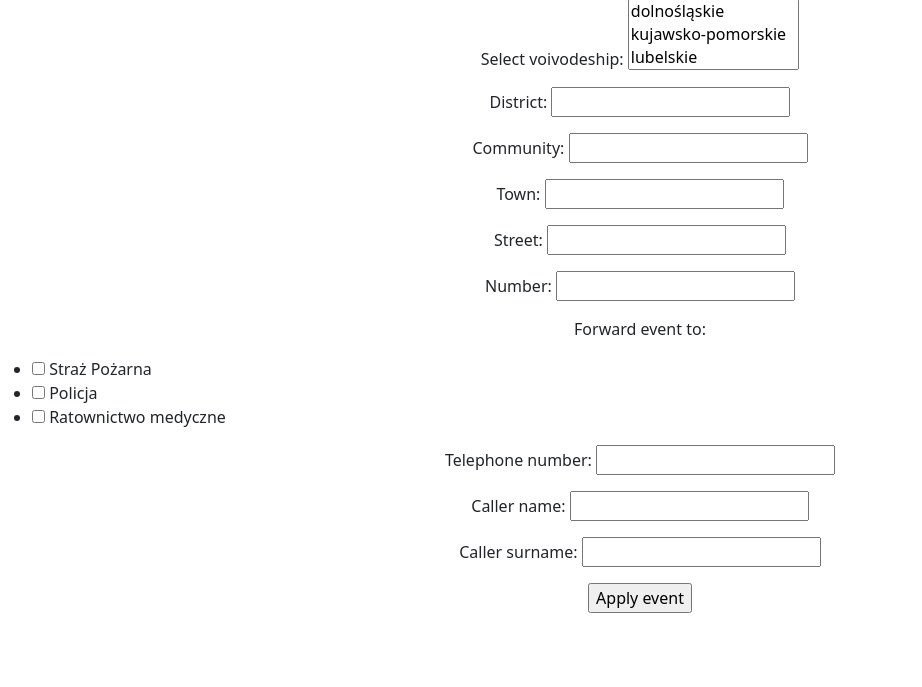
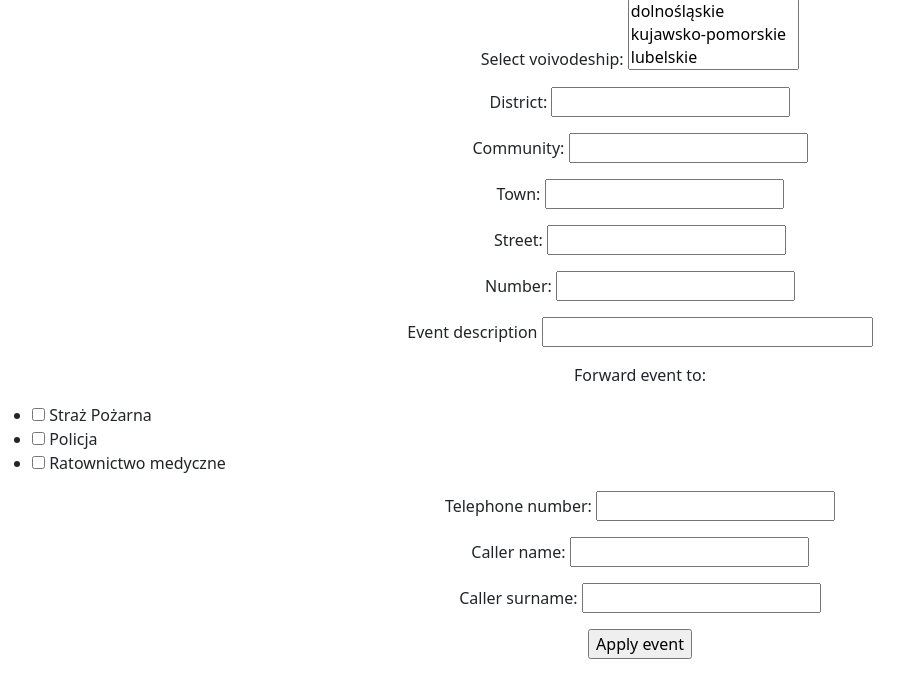
Before and after one commit to wojcik-mariusz/psap, a Flask app: page /add-new-event in a window 1280 px wide. Shown: the part 113-800 px from the top of the page, without its empty margins (0-922 px from the left). Run offline with Flask 2, Linux system fonts and the light colour scheme.

Commit message:
add event description to forms

```diff
--- a/flask_template/db/services.py
+++ b/flask_template/db/services.py
@@ -12,6 +12,7 @@ def insert_new_event(
         town: str,
         street: str,
         street_number: int,
+        description: str,
         list_of_emergency_services_needed: List[str],
         caller_telephone_number: int,
         caller_name: str,
@@ -28,6 +29,7 @@ def insert_new_event(
         town=town,
         street=street,
         street_number=street_number,
+        description=description,
         fw_to_police=fw_to_police,
         fw_to_paramedic=fw_to_paramedic,
         fw_to_fire_service=fw_to_fire_service,
--- a/flask_template/server/forms.py
+++ b/flask_template/server/forms.py
@@ -22,6 +22,7 @@ class NewEvent(FlaskForm):
     new_event_town = StringField("Town:", validators=[data_required()])
     new_event_street = StringField("Street:")
     new_event_street_number = IntegerField("Number:", validators=[data_required()])
+    new_event_description = StringField("Event description", validators=[data_required()])
     new_event_type_of_emergency_services_needed = MultiCheckboxField('Forward event to:',
                                                                      coerce=int,
                                                                      choices=[(1, "Straż Pożarna"), (2, "Policja"), (3, "Ratownictwo medyczne")])
--- a/flask_template/server/routes.py
+++ b/flask_template/server/routes.py
@@ -1,4 +1,4 @@
-from flask import render_template, request, make_response
+from flask import render_template, make_response
 
 from . import SERVER_BLUEPRINT, ERROR_HANDLER_BLUEPRINT
 from flask_template.server.forms import NewEvent
@@ -21,6 +21,7 @@ def add_new_event():
             town=form.new_event_town.data,
             street=form.new_event_street.data,
             street_number=form.new_event_street_number.data,
+            description=form.new_event_description.data,
             list_of_emergency_services_needed=form.new_event_type_of_emergency_services_needed.data,
             caller_telephone_number=form.new_event_caller_telephone_number.data,
             caller_name=form.new_event_caller_name.data,
--- a/flask_template/templates/add-new-event.html
+++ b/flask_template/templates/add-new-event.html
@@ -32,6 +32,10 @@ base
             {{ form.new_event_street_number.label }}
             {{ form.new_event_street_number(size=20) }}
         </p>
+        <p>
+            {{ form.new_event_description.label }}
+            {{ form.new_event_description(size=30) }}
+        </p>
         <p align="center">
             {{ form.new_event_type_of_emergency_services_needed.label}}
             {{ form.new_event_type_of_emergency_services_needed(rows=3, multiple=True)}}
```
